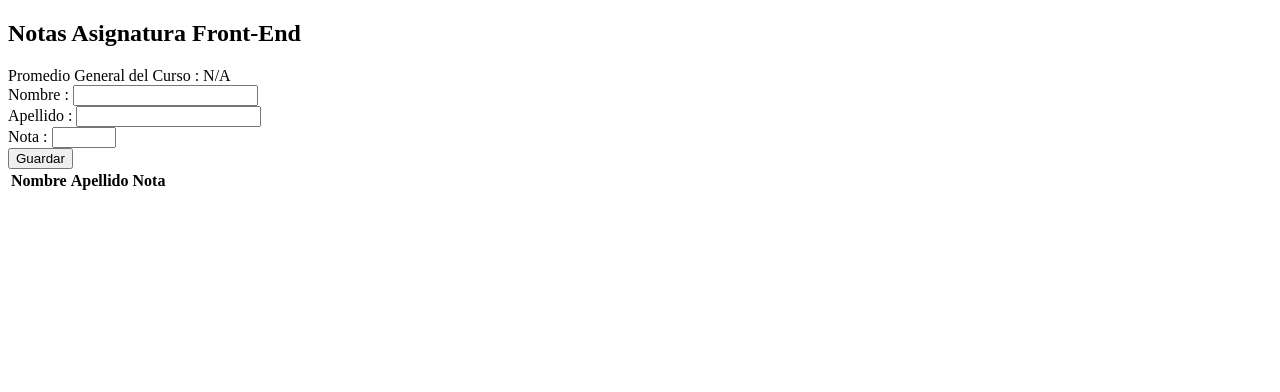
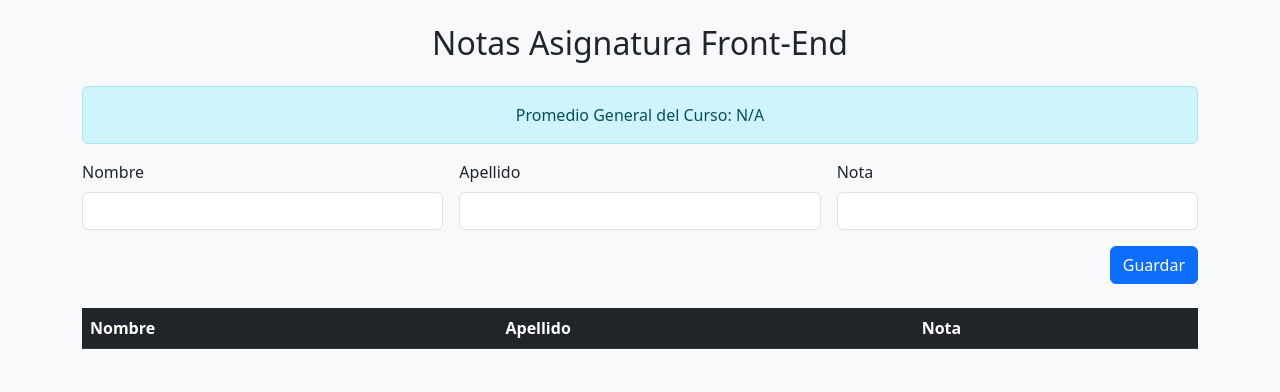
Before and after one commit to AlejandroGaticaV/Proyecto-JavaScript, a plain HTML site: page index.html in a window 1280 px wide. Drawn offline with nearby package versions, Linux system fonts and the light colour scheme.

Commit message:
Style – estilos implementados en proyecto

```diff
--- a/index.html
+++ b/index.html
@@ -2,42 +2,55 @@
 <html lang="es">
 
 <head>
-    <meta charset="UTF-8">
-    <meta name="viewport" content="width=device-width, initial-scale=1.0">
-    <title>Proyecto-JavaScript</title>
+    <meta charset="UTF-8" />
+    <meta name="viewport" content="width=device-width, initial-scale=1.0" />
+    <title>Ev2</title>
+    <link href="https://cdn.jsdelivr.net/npm/bootstrap@5.3.0/dist/css/bootstrap.min.css" rel="stylesheet">
 </head>
 
-<body>
-    <h2>Notas Asignatura Front-End</h2>
-    <div id="average"> Promedio General del Curso : N/A</div>
-    <form id="studentform">
-        <div>
-            <label for="name">Nombre :</label>
-            <input type="text" id="name" required>
+<body class="bg-light">
+    <div class="container py-4">
+        <h2 class="text-center mb-4">Notas Asignatura Front-End</h2>
+
+        <div id="average" class="alert alert-info text-center">
+            Promedio General del Curso: N/A
         </div>
-        <div>
-            <label for="lastName">Apellido :</label>
-            <input type="text" id="lastName" required>
+
+        <form id="studentform" class="row g-3 mb-4">
+            <div class="col-md-4">
+                <label for="name" class="form-label">Nombre</label>
+                <input type="text" id="name" class="form-control" required />
             </div>
-        <div>
-            <label for="grade">Nota :</label>
-            <input type="number" id="grade" step="0.1" min="1" max="7" required>
+            <div class="col-md-4">
+                <label for="lastName" class="form-label">Apellido</label>
+                <input type="text" id="lastName" class="form-control" required />
             </div>
-        <button type="submit"> Guardar</button>
+            <div class="col-md-4">
+                <label for="grade" class="form-label">Nota</label>
+                <input type="number" id="grade" class="form-control" step="0.1" min="1" max="7" required />
+            </div>
+            <div class="col-12 text-end">
+                <button type="submit" class="btn btn-primary">Guardar</button>
+            </div>
         </form>
- <table id="studentTable">
-    <thead>
+
+        <div class="table-responsive">
+            <table class="table table-striped table-hover">
+                <thead class="table-dark">
                     <tr>
-            <th>Nombre </th>
-            <th>Apellido </th>
-            <th>Nota </th>
+                        <th>Nombre</th>
+                        <th>Apellido</th>
+                        <th>Nota</th>
                     </tr>
                 </thead>
-    <tbody>
-        <!--Contenido de la tabla-->
+                <tbody id="studentTableBody">
+                    <!-- Contenido de la tabla -->
                 </tbody>
             </table>
-    <script src = "script.js"></script>
+        </div>
+    </div>
+
+    <script src="script.js"></script>
 </body>
 
 </html>
--- a/script.js
+++ b/script.js
@@ -1,4 +1,4 @@
-const students = []
+const students = [];
 
 document.getElementById("studentform").addEventListener("submit", function (e) {
     e.preventDefault();
@@ -8,37 +8,38 @@ document.getElementById("studentform").addEventListener("submit", function (e) {
     const grade = parseFloat(document.getElementById("grade").value);
 
     if (grade > 7 || grade < 1 || !name || !lastName || isNaN(grade)) {
-        alert("Error al ingresar los datos")
-        return
+        alert("Error al ingresar los datos");
+        return;
     }
-    const student = { name, lastName, grade }
-    students.push(student)
-    console.log(students)
-    addStudentToTable(student)
+
+    const student = { name, lastName, grade };
+    students.push(student);
+    addStudentToTable(student);
     calcularPromedio();
     this.reset();
+});
 
-})
+const tableBody = document.getElementById("studentTableBody");
 
-const tableBody = document.querySelector("#studentTable tbody")
 function addStudentToTable(student) {
     const row = document.createElement("tr");
     row.innerHTML = `
     <td>${student.name}</td>
     <td>${student.lastName}</td>
     <td>${student.grade}</td>
-    `;
-    tableBody.appendChild(row)
+  `;
+    tableBody.appendChild(row);
 }
 
 const promDiv = document.getElementById("average");
+
 function calcularPromedio() {
     if (students.length === 0) {
-        promDiv.innerHTML = "Promedio General del Curso : N/A";
-        return
+        promDiv.innerHTML = "Promedio General del Curso: N/A";
+        return;
     }
 
     const total = students.reduce((acc, student) => acc + student.grade, 0);
     const average = total / students.length;
-    promDiv.innerHTML = `Promedio General del curso : ${average.toFixed(2)}`
+    promDiv.innerHTML = `Promedio General del Curso: ${average.toFixed(2)}`;
 }
```
Lines whose indentation alone changed are shown as unchanged.
